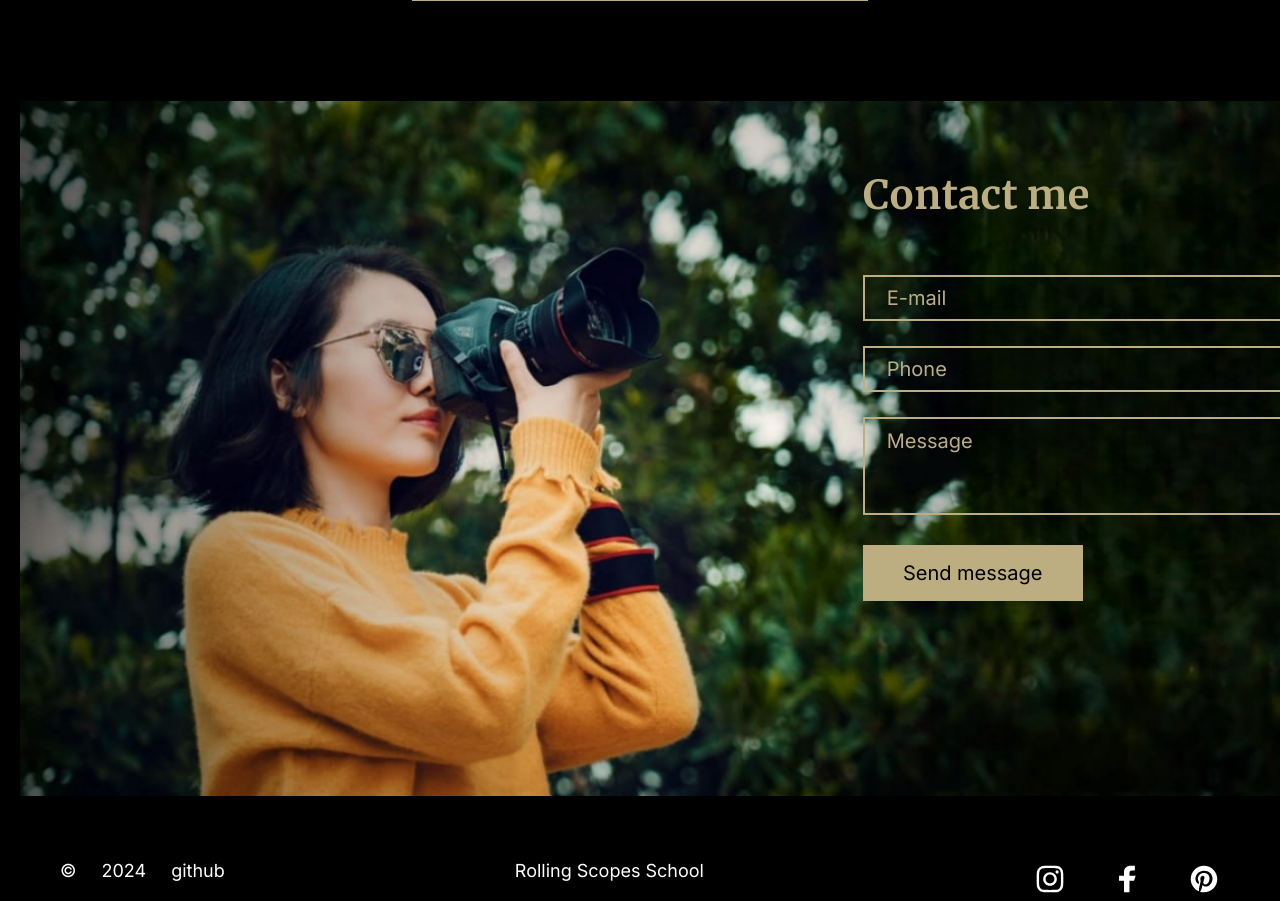
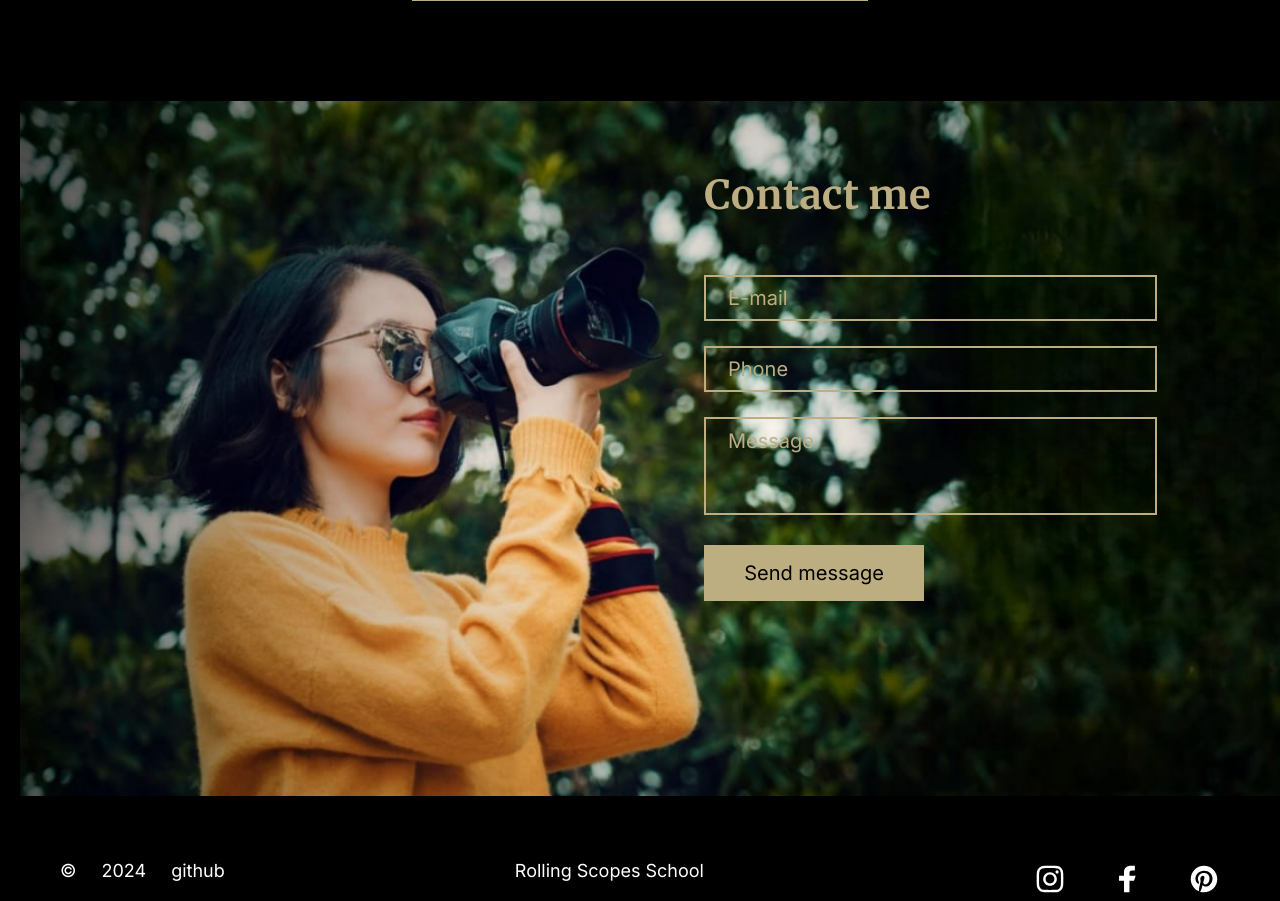
Before and after one commit to anastasia19141918/portfolio, a website: page index.html in a window 1280 px wide. Shown: the part 5914-6815 px from the top of the page. Drawn offline with Linux system fonts and the light colour scheme.

Commit message:
feat: media contact

```diff
--- a/index.html
+++ b/index.html
@@ -174,7 +174,7 @@
             <input type="email" class="contact__input" size="40" placeholder="E-mail">
             <input type="tel" class="contact__input" size="40" placeholder="Phone">
             <textarea class="contact__input contact__textarea" name="comment" cols="40" rows="3" placeholder="Message"></textarea>
-            <input type="submit" class="button" value="Send message">
+            <input type="submit" class="button contact__btn" value="Send message">
           </form>
         </div>
       </div>
--- a/src/sass/abstract/_constans.scss
+++ b/src/sass/abstract/_constans.scss
@@ -5,6 +5,7 @@ $color-text: #ffffff;
 $width: 1440px;
 
 //media
+$desktop-big-contact: 1420px;
 $desktop-big-porfolio: 1388px;
 $desktop-big-porfolio-title: 1338px;
 $desktop-big: 1307px;
--- a/src/sass/abstract/_mixin.scss
+++ b/src/sass/abstract/_mixin.scss
@@ -1,5 +1,9 @@
 @mixin desktop-big-porfolio {
   @media (max-width:$desktop-big-porfolio) { @content; }
+};
+
+@mixin desktop-big-contact {
+  @media (max-width:$desktop-big-contact) { @content; }
 };
 
 @mixin desktop-big-porfolio-title {
--- a/src/sass/components/_contact.scss
+++ b/src/sass/components/_contact.scss
@@ -4,14 +4,63 @@
   background-repeat: no-repeat;
   background-position: 20px 30%;
   background-size: cover;
+  @include desktop-title-small {
+    background-position: 50% 30%;
+  }
+  @include tablet-big {
+    background-position: 30% 30%;
+  }
+  @include color-tablet {
+    background-size: auto 600px;
+    background-position: 48% 0%;
+  }
+  @include tablet-big-skills {
+    background-size: auto 600px;
+    background-position: 20% 0%;
+  }
+  @include phone-title {
+    background-size: auto 480px;
+    background-position: 20% 0%;
+    padding: 0px 0px 30px 0px;
+  }
 };
+
 
 .contact__inf {
   width: 445px;
   display: flex;
   flex-direction: column;
   padding: 4.2% 0 0 67.4%;
-
+  @include desktop-big-contact {
+    padding: 4.2% 0 0 55%;
+  }
+  @include desktop-title-small {
+    padding: 4.2% 0 0 35%;
+  }
+  @include color-tablet {
+    padding: 7% 0 0 21%;
+  }
+  @include tablet-big-skills {
+    padding: 7% 0 0 10%;
+  }
+  @include tablet-small {
+    width: 345px;
+    padding: 7% 0 0 15%;
+  }
+  @include phone-title {
+    width: 315px;
+    padding: 4% 0 0 12%;
+  }
+  @include mobale {
+    width: 215px;
+    padding: 4% 0 0 18%;
+  }
+  @include mobale-small-skill {
+    padding: 4% 0 0 15%;
+  }
+  @include phone-small {
+    padding: 4% 0 0 12%;
+  }
 };
 
 
@@ -29,6 +78,20 @@
   font-family: 'Merriweather';
   font-style: normal;
   font-weight: 700;
+  @include color-tablet {
+    font-size: 3.2rem;
+  }
+  @include color-tablet {
+    margin-bottom: 30px;
+    text-align: center;
+  }
+  @include tablet-small {
+    font-size: 2.8rem;
+  }
+  @include  phone-title {
+    font-size: 2.7rem;
+    margin-bottom: 10px;
+  }
 };
 
 .contact__form {
@@ -48,16 +111,37 @@
   font-weight: 400;
   font-size: 2.0rem;
   line-height: 4.0rem;
+  @include tablet-small {
+    font-size: 1.8rem
+  }
 };
 
 input::placeholder,
 textarea::placeholder {
   padding: 0px 0px 0px 20px;
   color: $color-title;
+  @include tablet-small {
+    padding: 0px 0px 0px 10px;
+  }
 };
 
 .contact__textarea {
   height: 90px;
   margin-bottom: 5px;
   resize: none;
+  @include color-tablet {
+    margin-bottom: 9px
+  }
+};
+
+.contact__btn {
+  @include color-tablet {
+    margin-left: 26%;
+  }
+  @include  phone-title {
+    margin-left: 20%;
+  }
+  @include mobale {
+    margin-left: 10%;
+  }
 }
```
Also changed, not shown: src/sass/index.css, 1 other file.
